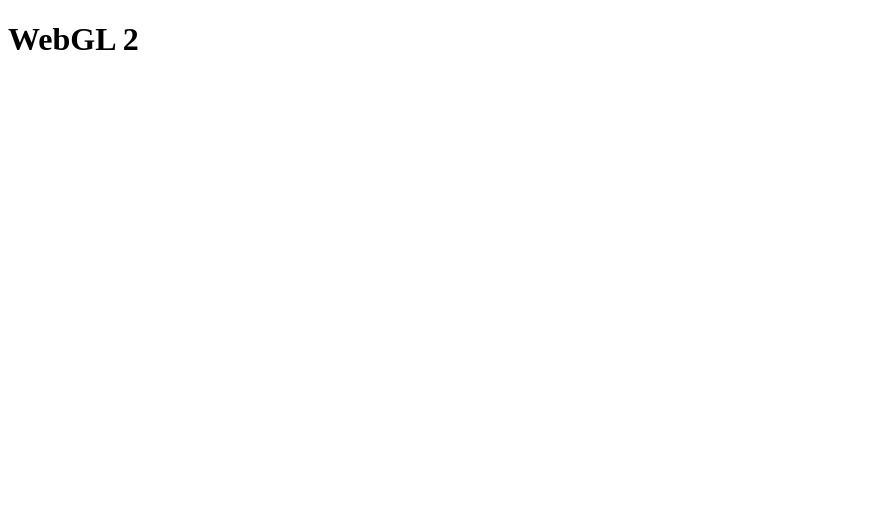
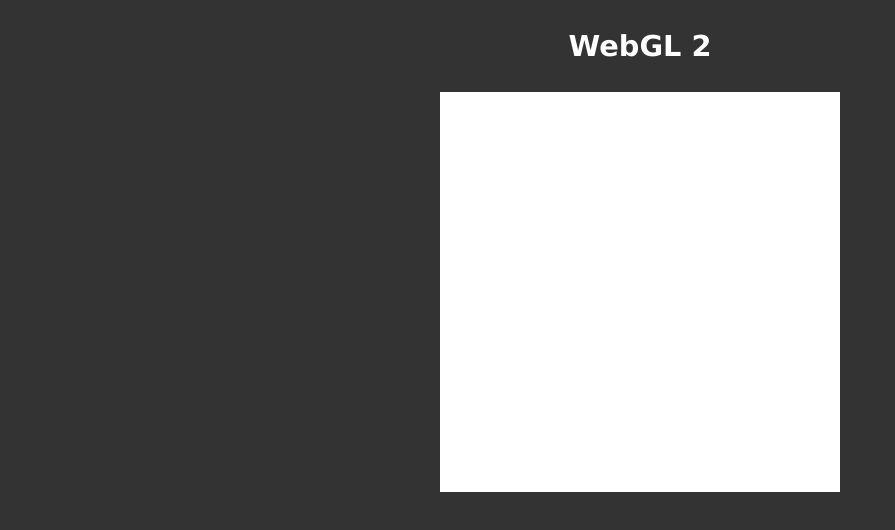
Before and after one commit to jonathan-santos/webgl2, a plain HTML site: page src/index.html in a window 1280 px wide. Shown: the whole page, without its empty margins (0-895 px from the left). Drawn offline with Linux system fonts and the light colour scheme.

Commit message:
create styles.css and add it in index.html

```diff
--- a/src/index.html
+++ b/src/index.html
@@ -4,11 +4,12 @@
   <meta charset="UTF-8">
   <meta http-equiv="X-UA-Compatible" content="IE=edge">
   <meta name="viewport" content="width=device-width, initial-scale=1.0">
+  <link rel="stylesheet" href="styles.css">
   <title>WebGL 2</title>
 </head>
 <body>
   <h1>WebGL 2</h1>
 
-  <canvas>Your browser is not supported</canvas>
+  <canvas width='400' height='400'>Your browser is not supported</canvas>
 </body>
 </html>
--- /dev/null
+++ b/src/styles.css
@@ -0,0 +1,25 @@
+* {
+  font-size: 60%;
+  margin: 0;
+  padding: 0;
+  box-sizing: border-box;
+}
+
+body {
+  background-color: #333;
+  display: flex;
+  align-items: center;
+  justify-content: center;
+  flex-direction: column;
+}
+
+h1 {
+  margin: 3rem 0;
+  font-family: 'Lucida Sans', 'Lucida Sans Regular', 'Lucida Grande', 'Lucida Sans Unicode', Geneva, Verdana, sans-serif;
+  font-size: 3rem;
+  color: #fff;
+}
+
+canvas {
+  background-color: #fff;
+}
```
